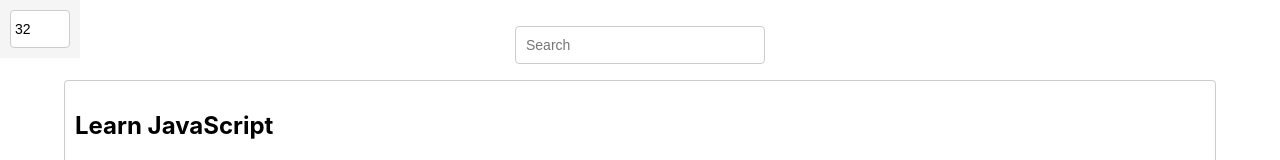
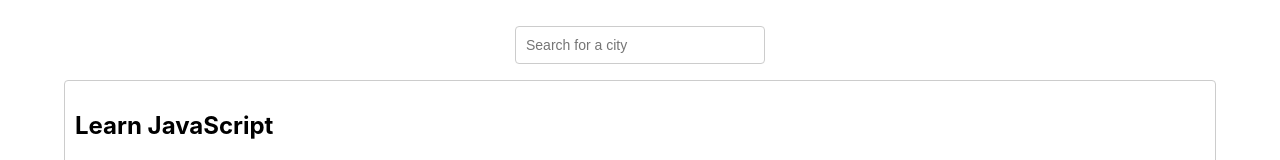
Before and after one commit to Calebcochranebil/meet, a React (Create React App) app: page / in a window 1280 px wide. Shown: the top 160 px of the page. Built offline with nearby package versions, Linux system fonts and the light colour scheme.

Commit message:
cssupdate

```diff
--- a/src/App.css
+++ b/src/App.css
@@ -114,7 +114,7 @@
     overflow-x: hidden;
 }
 
-.numberOfEvents {
+.NumberOfEvents {
     width: 200px;
     margin: 20px auto;
     text-align: center;
--- a/src/CitySearch.js
+++ b/src/CitySearch.js
@@ -37,7 +37,7 @@
                     onFocus={() => {
                         this.setState({ showSuggestions: true });
                     }}
-                    placeholder="Search"
+                    placeholder="Search for a city"
                 />
                 <ul
                     className="suggestions"
--- a/src/NumberOfEvents.js
+++ b/src/NumberOfEvents.js
@@ -13,28 +13,13 @@
 
     render() {
         return (
-            <div
-                className="NumberOfEvents"
-                style={{
-                    position: "fixed",
-                    top: 0,
-                    left: 0,
-                    backgroundColor: "#f5f5f5",
-                    padding: "10px",
-                }}
-            >
+            <div className="NumberOfEvents">
                 <input
                     id="number-of-events"
                     type="number"
                     className="number"
-                    value={this.state.number}
+                    value={this.state.number} //change to eventCount?
                     onChange={this.handleNumberChange}
-                    style={{
-                        width: "60px",
-                        borderRadius: "4px",
-                        border: "1px solid #ccc",
-                        padding: "4px",
-                    }}
                 />
             </div>
         );
```
